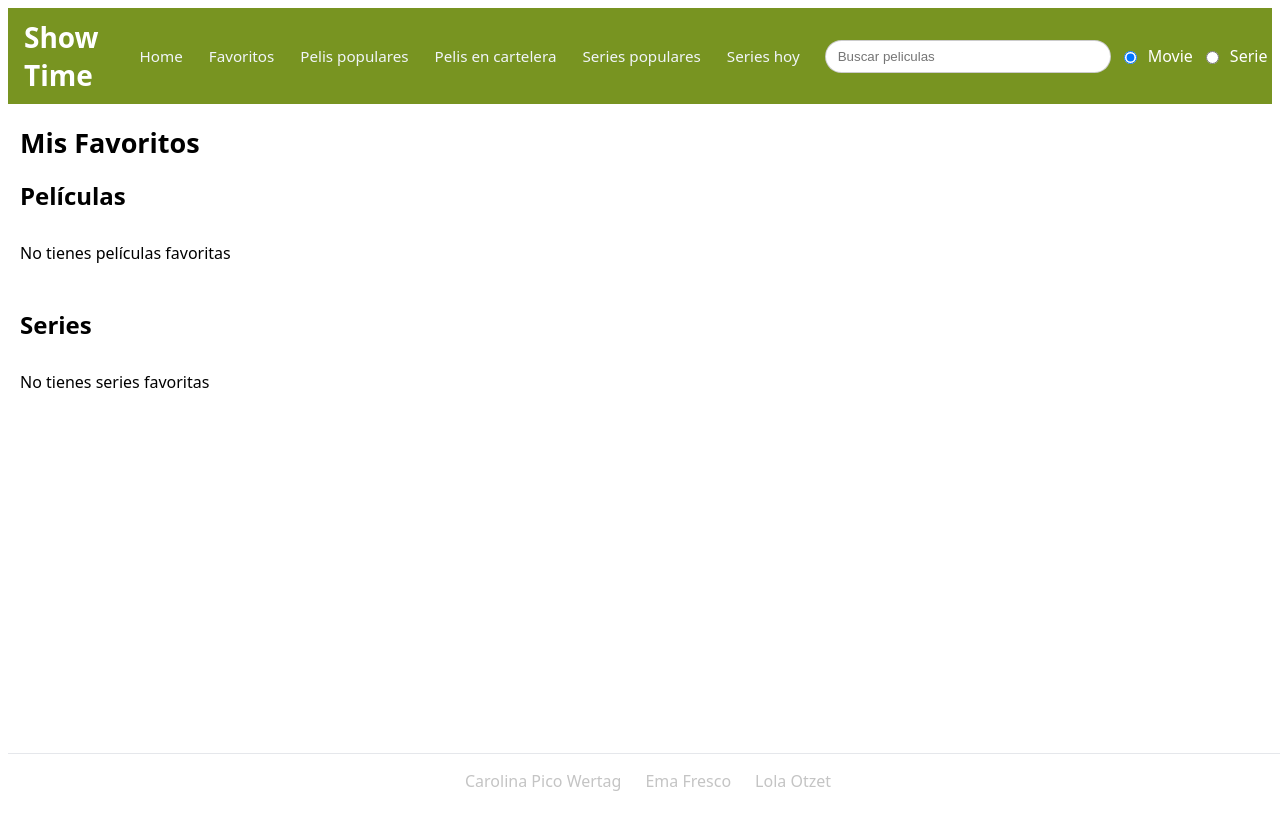
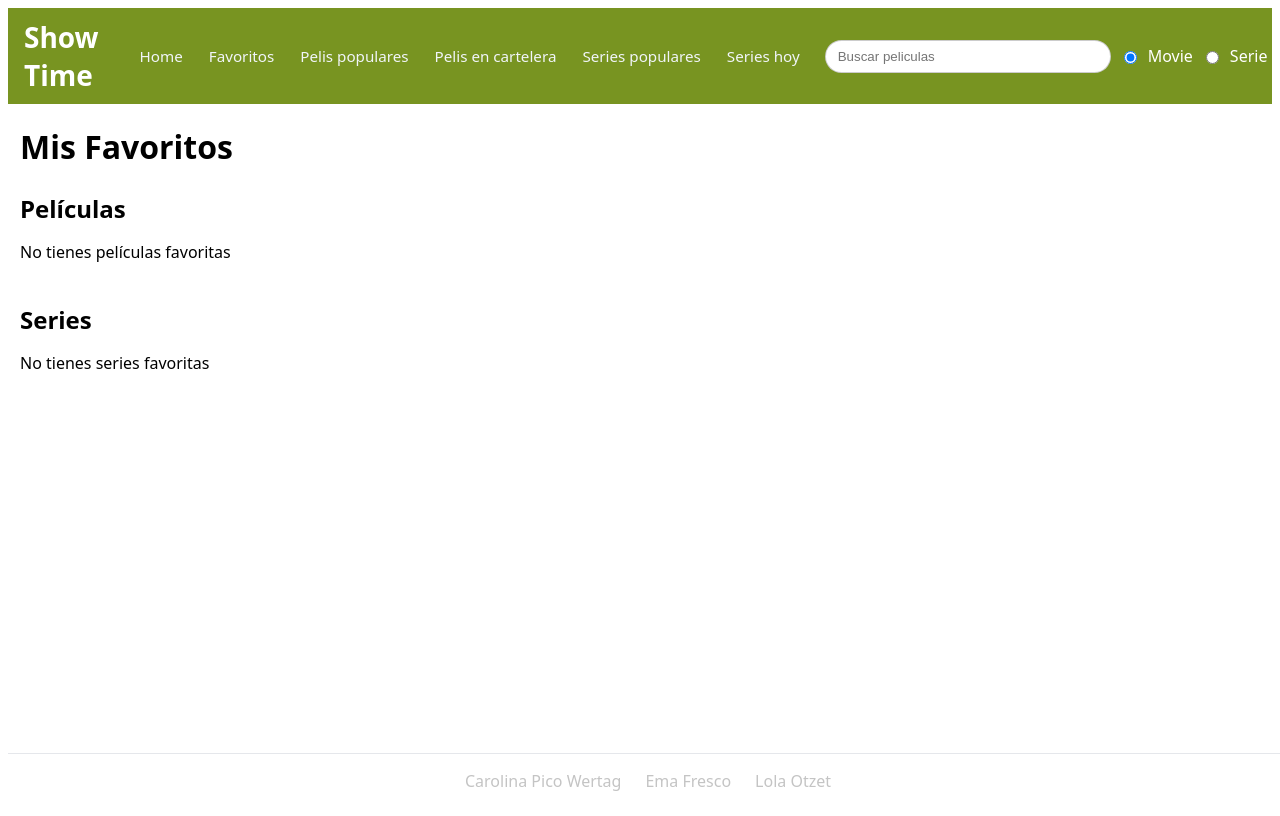
Before and after one commit to carolinapw/proyectoIntegradorReact, a React (Create React App) app: page /favorites in a window 1280 px wide. Shown: the top 816 px of the page. Built offline with nearby package versions, Linux system fonts and the light colour scheme.

Commit message:
hicimos en css en clase de favoritos

```diff
--- a/src/screens/Favortitos/Favoritos.css
+++ b/src/screens/Favortitos/Favoritos.css
@@ -1,59 +1,72 @@
-.favorites-page{
+.favorites-page {
   margin: 20px 12px 40px;
   padding: 0;
 }
 
-.favorites-page section{
-  display: grid;
-  gap: 12px;
-  grid-template-columns: repeat(5, 1fr);
-  align-items: start;
-  margin-bottom: 28px;
+.myFavorites {
+  font-size: 32px;
+  margin-bottom: 24px;
 }
 
-.favorites-page section > h2{
-  grid-column: 1 / -1;
-  margin: 0 0 2px;
+.favorites-page section {
+  margin-bottom: 40px;
 }
 
-.myFavorites {
-  font-size: 27px;
+.favorites-page section h2 {
+  font-size: 24px;
+  margin: 0 0 16px;
 }
 
-.favorite-card{
+.favorites-page article {
+  display: grid;
+  gap: 20px;
+  grid-template-columns: repeat(auto-fill, minmax(220px, 1fr));
+}
+
+.favorite-card {
   display: flex;
   flex-direction: column;
   background: #fff;
   border: 1px solid rgba(0,0,0,0.1);
   border-radius: 12px;
   overflow: hidden;
-  box-shadow: 0 1px 2px rgba(0,0,0,.04);
+  box-shadow: 0 1px 3px rgba(0,0,0,.12);
 }
 
-.favorite-card img{
-  width: 100%;
-  height: 300px;   /* fijo el alto */
-  object-fit: cover;
-  display: block;
+.favorite-card:hover {
+  transform: translateY(-4px);
 }
 
+.favorite-card h3 {
+  font-size: 18px;
+  line-height: 24px;
+  margin: 12px;
+}
 
-.favorite-card h3{
-  font-size: 18px;
-  line-height: 26px;
-  margin: 10px 12px 0;
-}
-.favorite-card button{
-  margin: 10px 12px 12px;
-  padding: 8px 12px;
+.favorite-card button {
+  margin: 0 12px 12px;
+  padding: 8px 14px;
   border-radius: 999px;
   border: none;
   background: rgb(120,148,33);
   color: #fff;
-  font-weight: 700;
+  font-weight: 600;
   cursor: pointer;
+  transition: background 0.2s ease;
 }
 
-@media (max-width:1000px){ .favorites-page section{ grid-template-columns: repeat(3,1fr); } }
-@media (max-width:700px) { .favorites-page section{ grid-template-columns: repeat(2,1fr); } }
-@media (max-width:420px) { .favorites-page section{ grid-template-columns: 1fr; } }
+.favorite-card button:hover {
+  background: rgb(100,125,25);
+}
+
+@media (max-width: 1000px) {
+  .favorites-page article {
+    grid-template-columns: repeat(auto-fill, minmax(200px, 1fr));
+  }
+}
+
+@media (max-width: 700px) {
+  .favorites-page article {
+    grid-template-columns: repeat(auto-fill, minmax(160px, 1fr));
+  }
+}
--- a/src/screens/Favortitos/Favoritos.js
+++ b/src/screens/Favortitos/Favoritos.js
@@ -1,5 +1,5 @@
 import React, { Component } from "react";
-
+import "../../components/CardList/CardList.css";
 import "./Favoritos.css";
 import Card from "../../components/Card/Card";
 class Favoritos extends Component {
```
